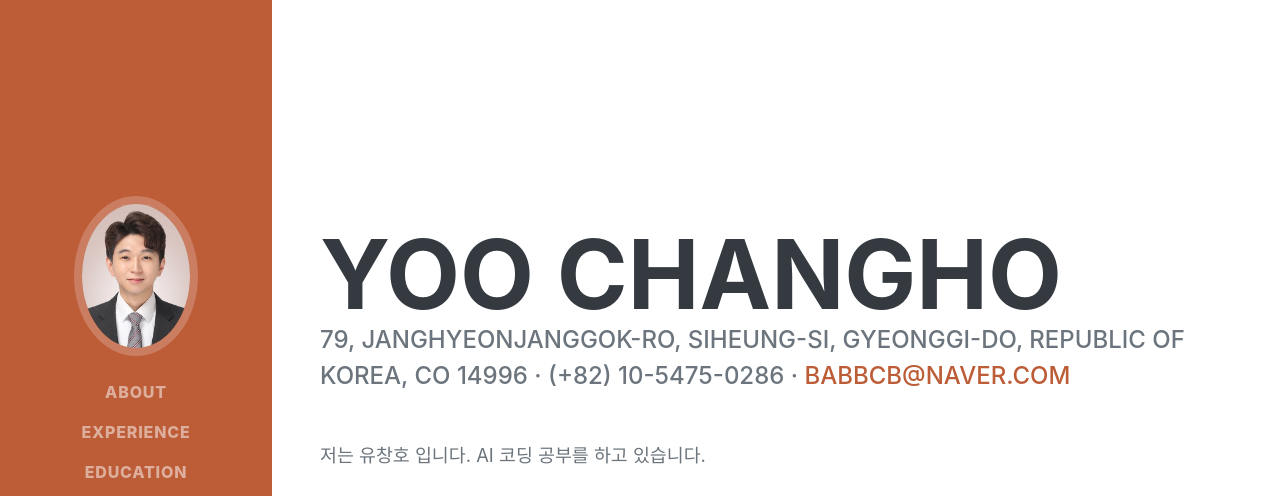
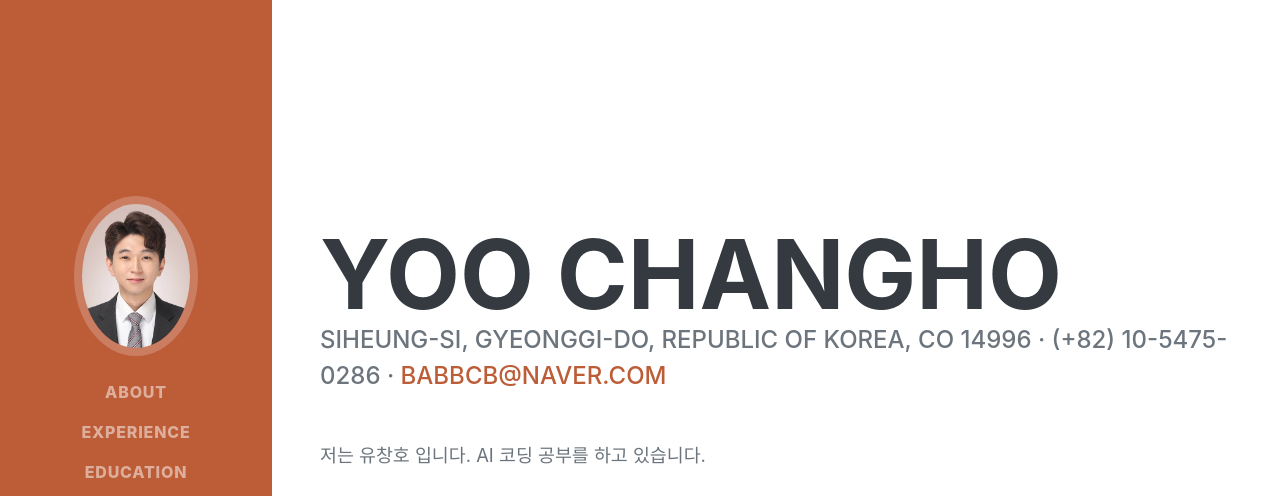
Before and after one commit to babbcb2/babbcb2.github.io, a plain HTML site: page index.html in a window 1280 px wide. Shown: the top 496 px of the page. Drawn offline with nearby package versions, Linux system fonts and the light colour scheme; a web font is replaced by a local one.

Commit message:
update 5

```diff
--- a/index.html
+++ b/index.html
@@ -44,7 +44,7 @@
                         <span class="text-primary"></span>
                     </h1>
                     <div class="subheading mb-5">
-                        79, Janghyeonjanggok-ro, Siheung-si, Gyeonggi-do, Republic of Korea, CO 14996 · (+82) 10-5475-0286 ·
+                        Siheung-si, Gyeonggi-do, Republic of Korea, CO 14996 · (+82) 10-5475-0286 ·
                         <a href="mailto:babbcb@naver.com">babbcb@naver.com</a>
                     </div>
                     <p class="lead mb-5">저는 유창호 입니다.  AI 코딩 공부를 하고 있습니다.</p>
```
